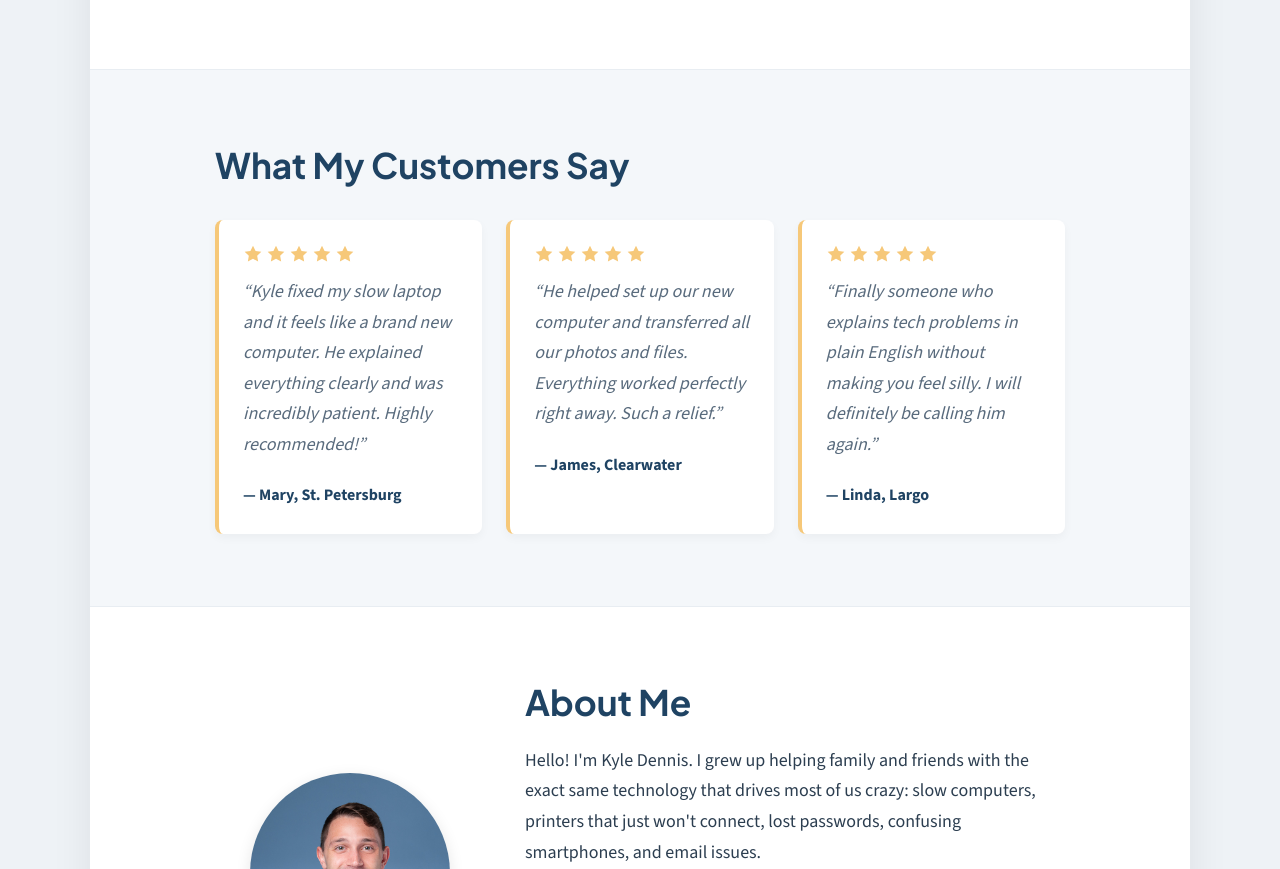
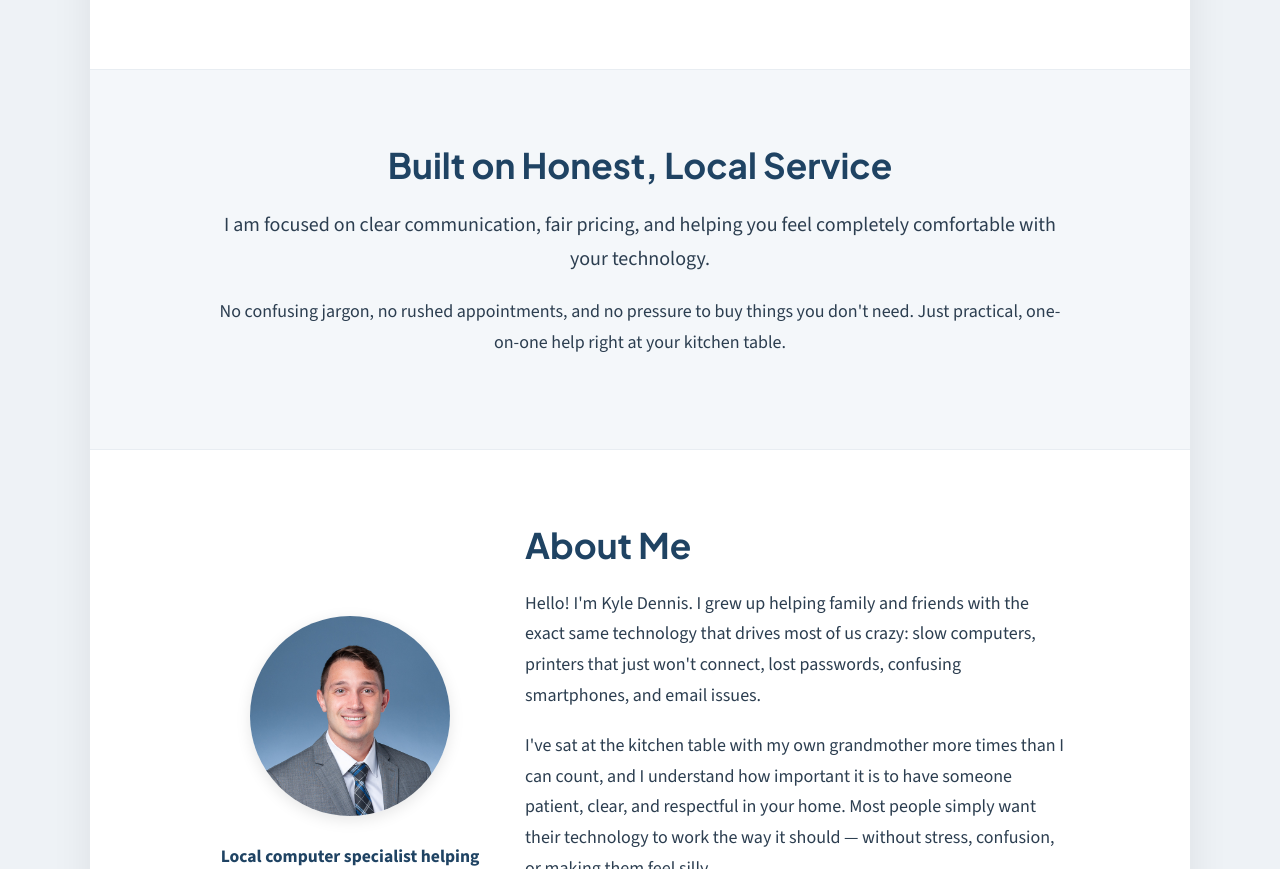
Before and after one commit to KyleD-474/westshore-digital-site, a plain HTML site: page index.html in a window 1280 px wide. Shown: the part 3244-4113 px from the top of the page. Drawn offline with nearby package versions, Linux system fonts and the light colour scheme.

Commit message:
Update index.html

```diff
--- a/index.html
+++ b/index.html
@@ -234,6 +234,7 @@
           </div>
         </section>
 
+        <!-- REVIEWS SECTION COMMENTED OUT UNTIL READY
         <section class="bg-alternate">
           <div class="section-inner">
             <h2>What My Customers Say</h2>
@@ -272,6 +273,20 @@
                 <span class="review-author">— Linda, Largo</span>
               </div>
             </div>
+          </div>
+        </section>
+        END OF COMMENTED REVIEWS SECTION -->
+
+        <!-- TEMPORARY REPLACEMENT FOR REVIEWS -->
+        <section class="bg-alternate">
+          <div class="section-inner text-center">
+            <h2>Built on Honest, Local Service</h2>
+            <p class="large-text">
+              I am focused on clear communication, fair pricing, and helping you feel completely comfortable with your technology.
+            </p>
+            <p>
+              No confusing jargon, no rushed appointments, and no pressure to buy things you don't need. Just practical, one-on-one help right at your kitchen table.
+            </p>
           </div>
         </section>
 
```
